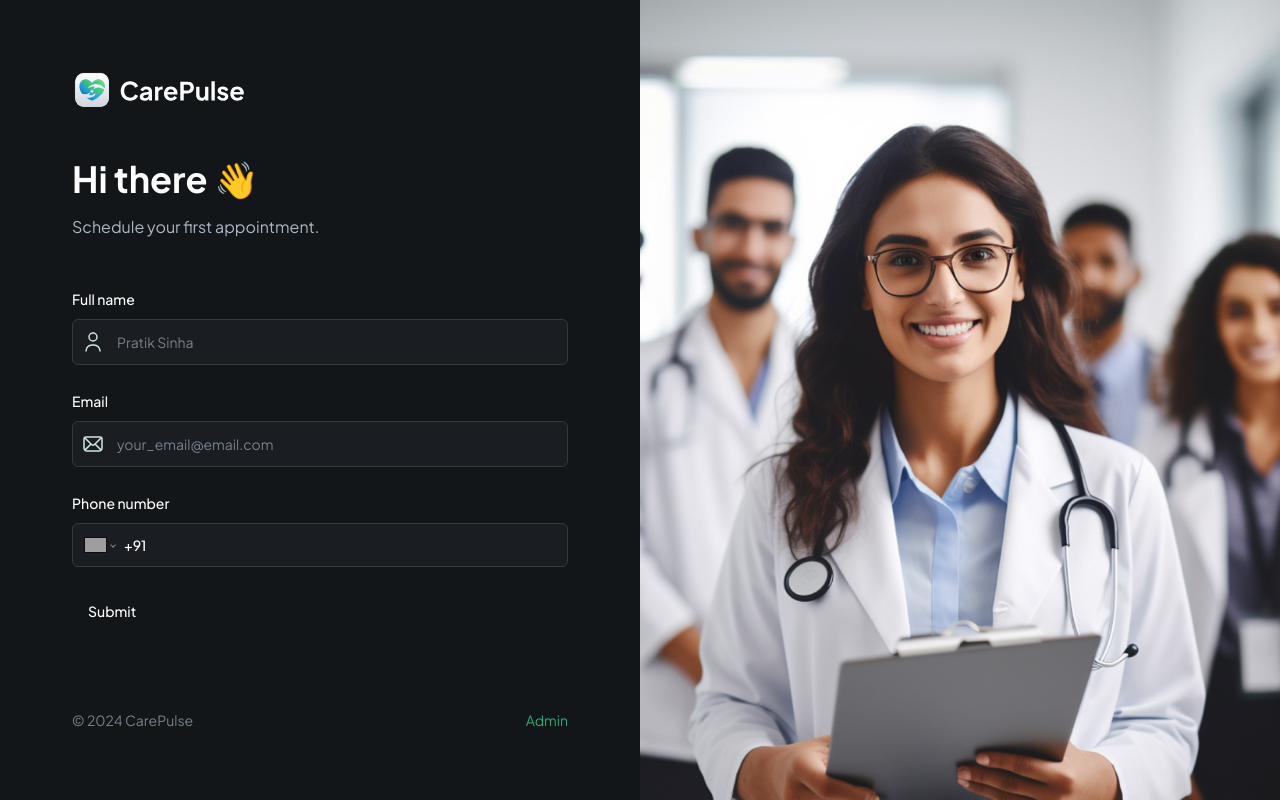
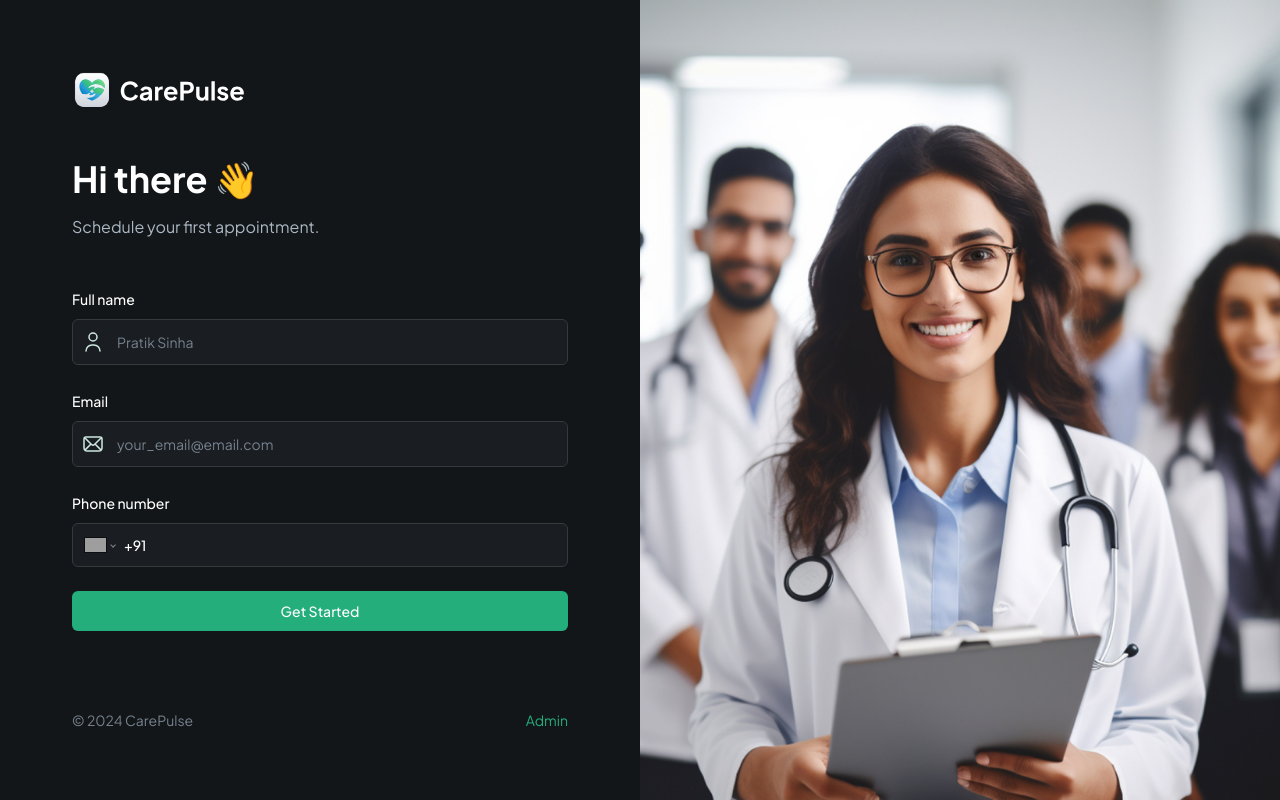
Before and after one commit to pks2906/CarePulse, a Next.js app: page / in a window 1280 px wide. Built offline with nearby package versions, Linux system fonts and the light colour scheme; grey boxes are pictures that could not be loaded.

Commit message:
home page UI done

```diff
--- /dev/null
+++ b/components/SubmitButton.tsx
@@ -0,0 +1,33 @@
+import React from 'react'
+import { Button } from './ui/button'
+import Image from 'next/image'
+
+interface ButtonProps {
+    isLoading: boolean,
+    className?: string,
+    children: React.ReactNode,
+}
+
+const SubmitButton = ( {isLoading, className, children}: ButtonProps) => {
+  return (
+    <Button type="submit" disabled={isLoading} className={className ?? 'shad-primary-btn w-full'}>
+      {isLoading ? (
+        <div className='flex items-center gap-4'>
+          <Image
+            src="/assets/icons/loader.svg"
+            alt="loader"
+            width={24}
+            height={24}
+            className="animate-spin"
+
+          />
+          Loading ...
+
+        </div>
+      ): children}
+
+    </Button>
+  )
+}
+
+export default SubmitButton
--- a/components/forms/Patientform.tsx
+++ b/components/forms/Patientform.tsx
@@ -6,6 +6,8 @@
 import { Button } from "@/components/ui/button"
 import {Form} from "@/components/ui/form"
 import CustomFromField from "../CustomFromField"
+import SubmitButton from "../SubmitButton"
+import { useState } from "react"
 
 export enum FormFieldType {
   INPUT = 'input',
@@ -25,6 +27,8 @@
 })
 
 const Patientform  = () => {
+
+  const [isLoading, setIsLoading] = useState(false);
   const form = useForm<z.infer<typeof formSchema>>({
     resolver: zodResolver(formSchema),
     defaultValues: {
@@ -78,7 +82,7 @@
 
         />
 
-        <Button type="submit">Submit</Button>
+        <SubmitButton isLoading={isLoading}> Get Started </SubmitButton>
       </form>
     </Form>
   )
```
